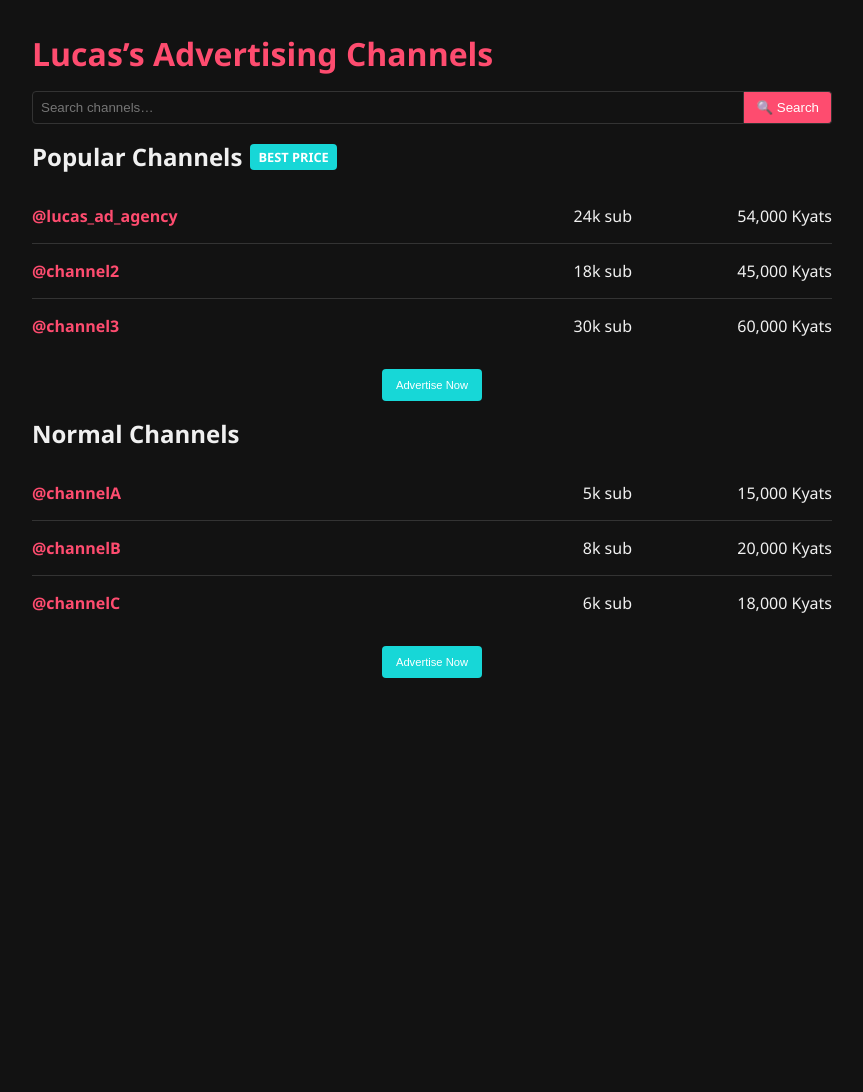
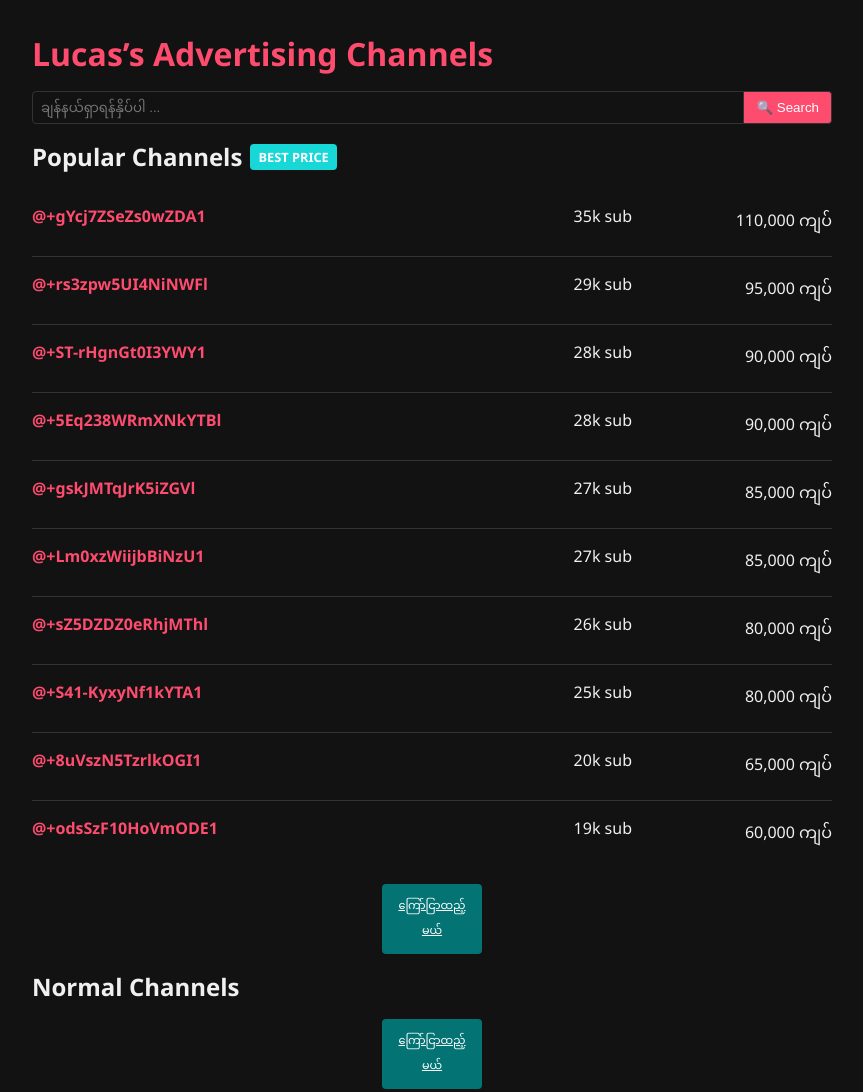
Before and after one commit to Lucas-Tyler/ad-channels, a plain HTML site: page index.html in a window 1280 px wide. Shown: the whole page, without its empty margins (208-1071 px from the left). Before the commit the page ends 800 px from the top, so only its background shows below. Drawn offline with Linux system fonts and the light colour scheme.

Commit message:
updated channel lists 13

```diff
--- a/index.html
+++ b/index.html
@@ -80,7 +80,7 @@
       max-width: 100px;
       margin: var(--spacing) auto 0;
       padding: 10px;
-      background: #17d7d7;
+      background: #047373;
       color: #fff;
       text-align: center;
       border: none;
@@ -109,7 +109,7 @@
       }
       .clear-btn {
         position: absolute;
-        right: 4.5rem;                   /* tweak to sit just inside the input */
+        right: 6rem;                   /* tweak to sit just inside the input */
         font-size: 1.2em;
         color: var(--text);
         cursor: pointer;
@@ -137,7 +137,7 @@
     <h1>Lucas’s Advertising Channels</h1>
 
     <div class="search-container">
-      <input id="searchInput" type="text" placeholder="Search channels…" />
+      <input id="searchInput" type="text" placeholder="ချန်နယ်ရှာရန်နှိပ်ပါ ..." />
       <span id="clearBtn" class="clear-btn">&times;</span>
       <button id="searchBtn">🔍 Search</button>
     </div>
@@ -148,7 +148,7 @@
         <span class="badge">BEST PRICE</span>
       </div>
       <ul class="channel-list"></ul>
-      <button class="advertise-btn">Advertise Now</button>
+      <a href="https://t.me/lucas_tyler" target="_blank" class="advertise-btn">ကြော်ငြာထည့်မယ်</a>
     </div>
 
     <div id="normal" class="category">
@@ -156,20 +156,28 @@
         <h2>Normal Channels</h2>
       </div>
       <ul class="channel-list"></ul>
-      <button class="advertise-btn">Advertise Now</button>
+      <a href="https://t.me/lucas_tyler" target="_blank" class="advertise-btn">ကြော်ငြာထည့်မယ်</a>
     </div>
   </div>
 
 <script>
   const channels = [
-    { link: "https://t.me/lucas_ad_agency", subs: "24k", price: "54,000 Kyats", category: "popular" },
-    { link: "https://t.me/channel2",          subs: "18k", price: "45,000 Kyats", category: "popular" },
-    { link: "https://t.me/channel3",          subs: "30k", price: "60,000 Kyats", category: "popular" },
-    // … more popular channels …
-    { link: "https://t.me/channelA",          subs: "5k",  price: "15,000 Kyats", category: "normal" },
-    { link: "https://t.me/channelB",          subs: "8k",  price: "20,000 Kyats", category: "normal" },
-    { link: "https://t.me/channelC",          subs: "6k",  price: "18,000 Kyats", category: "normal" },
-    // … more normal channels …
+    { link: "https://t.me/+gYcj7ZSeZs0wZDA1", subs: "35k", price: "110,000 ကျပ်", category: "popular" },
+    { link: "https://t.me/+rs3zpw5UI4NiNWFl", subs: "29k", price: "95,000 ကျပ်", category: "popular" },
+    { link: "https://t.me/+ST-rHgnGt0I3YWY1", subs: "28k", price: "90,000 ကျပ်", category: "popular" },
+    { link: "https://t.me/+5Eq238WRmXNkYTBl", subs: "28k", price: "90,000 ကျပ်", category: "popular" },
+    { link: "https://t.me/+gskJMTqJrK5iZGVl", subs: "27k", price: "85,000 ကျပ်", category: "popular" },
+    { link: "https://t.me/+Lm0xzWiijbBiNzU1", subs: "27k", price: "85,000 ကျပ်", category: "popular" },
+    { link: "https://t.me/+sZ5DZDZ0eRhjMThl", subs: "26k", price: "80,000 ကျပ်", category: "popular" },
+    { link: "https://t.me/+S41-KyxyNf1kYTA1", subs: "25k", price: "80,000 ကျပ်", category: "popular" },
+    { link: "https://t.me/+8uVszN5TzrlkOGI1", subs: "20k", price: "65,000 ကျပ်", category: "popular" },
+    { link: "https://t.me/+odsSzF10HoVmODE1", subs: "19k", price: "60,000 ကျပ်", category: "popular" },
+
+    /*
+    { link: "https://t.me/channelA", subs: "5k", price: "15,000 Kyats", category: "normal" },
+    { link: "https://t.me/channelB", subs: "8k", price: "20,000 Kyats", category: "normal" },
+    { link: "https://t.me/channelC", subs: "6k", price: "18,000 Kyats", category: "normal" },
+    */
   ];
 
   const searchInput = document.getElementById('searchInput');
@@ -185,7 +193,6 @@
   function renderListFiltered(catId, category, term) {
     const list = document.querySelector(`#${catId} .channel-list`);
     const lowerTerm = term.toLowerCase();
-    const termNum   = parseInt(lowerTerm.replace(/\D/g, ''), 10);
 
     channels
       .filter(ch => {
@@ -196,20 +203,27 @@
           ch.link.toLowerCase().includes(lowerTerm) ||
           ch.subs.toLowerCase().includes(lowerTerm);
 
-        // numeric match on price block
+        // fuzzy numeric match on price
         let priceMatch = false;
-        if (!isNaN(termNum)) {
+        const numericSearch = lowerTerm.match(/\d+/);
+        if (numericSearch) {
+          const termNum = parseInt(numericSearch[0], 10);
           const priceNum = parseInt(ch.price.replace(/\D/g, ''), 10);
           priceMatch = priceNum >= termNum && priceNum < termNum + 10000;
         }
 
         return textMatch || priceMatch;
       })
+      .sort((a, b) => {
+        const aNum = parseInt(a.price.replace(/\D/g, ''), 10);
+        const bNum = parseInt(b.price.replace(/\D/g, ''), 10);
+        return bNum - aNum;
+      })
       .forEach(ch => {
         const li = document.createElement('li');
         li.innerHTML = `
           <a class="channel-link" href="${ch.link}" target="_blank">
-            ${ch.link.replace('https://t.me/','@')}
+            ${ch.link.replace('https://t.me/', '@')}
           </a>
           <span class="subs">${ch.subs} sub</span>
           <span class="price">${ch.price}</span>
@@ -218,27 +232,24 @@
       });
   }
 
-  // show or hide the ❌ clear button
   searchInput.addEventListener('input', () => {
     clearBtn.style.visibility = searchInput.value ? 'visible' : 'hidden';
   });
 
-  // clear the search and restore full lists
   clearBtn.addEventListener('click', () => {
     searchInput.value = '';
     refreshLists('');
     clearBtn.style.visibility = 'hidden';
   });
 
-  // perform a search on button click
   searchBtn.addEventListener('click', () => {
     const term = searchInput.value.trim();
     refreshLists(term);
   });
 
-  // initial render
   refreshLists();
 </script>
 
+
 </body>
 </html>
```
